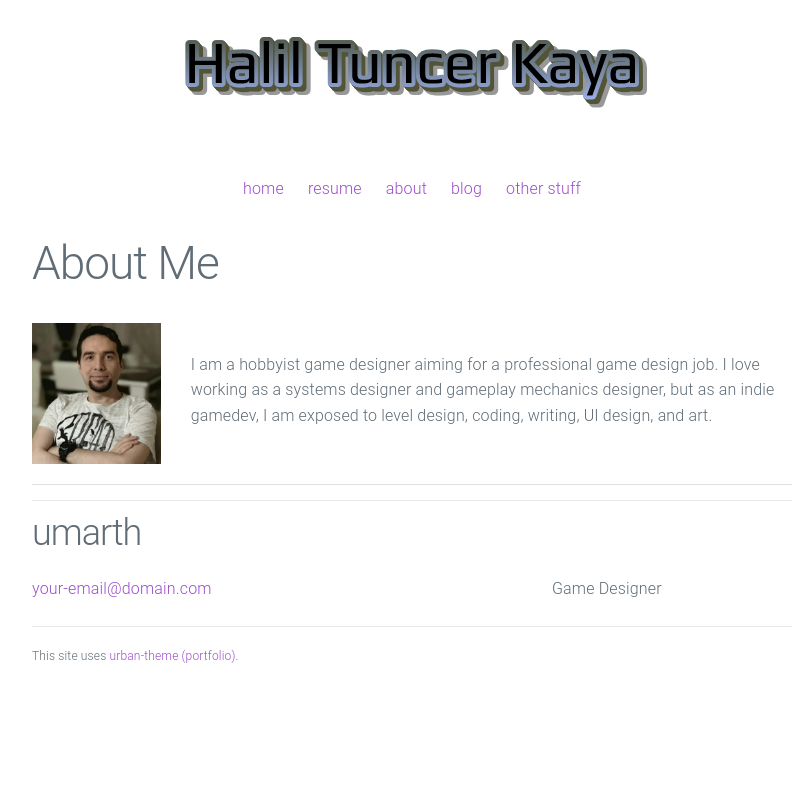
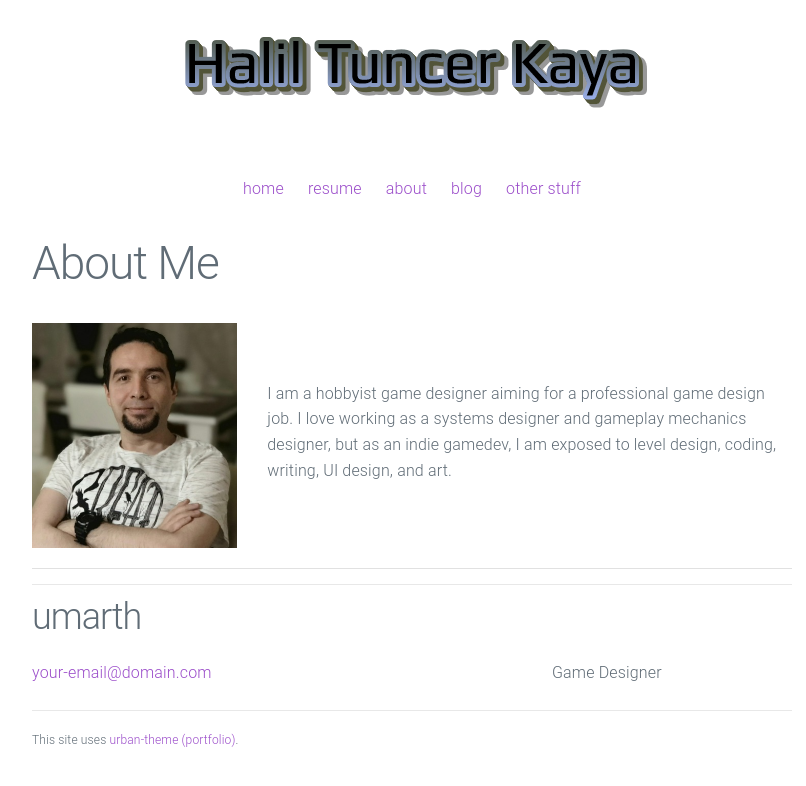
Before and after one commit to htramu/htk.github.io, a Jekyll site: the page built from about.md, in a window 1280 px wide. Shown: the top 786 px of the page, without its empty margins (228-1034 px from the left). Built offline with Jekyll 4.4.1, drawn with Linux system fonts in a browser that asks for light colours.

Commit message:
Update about.md

```diff
--- a/about.md
+++ b/about.md
@@ -4,13 +4,11 @@
 permalink: /about/
 ---
 
-
-
 <table border="0" cellspacing="0" cellpadding="10">
     <tr>
         <!-- Left column with image -->
         <td>
-            <img src="/assets/aboutme.jpg" alt="About Me Image" width="400">
+            <img src="/assets/aboutme.jpg" alt="About Me Image" width="750">
         </td>
         <td>
             <p>
```
